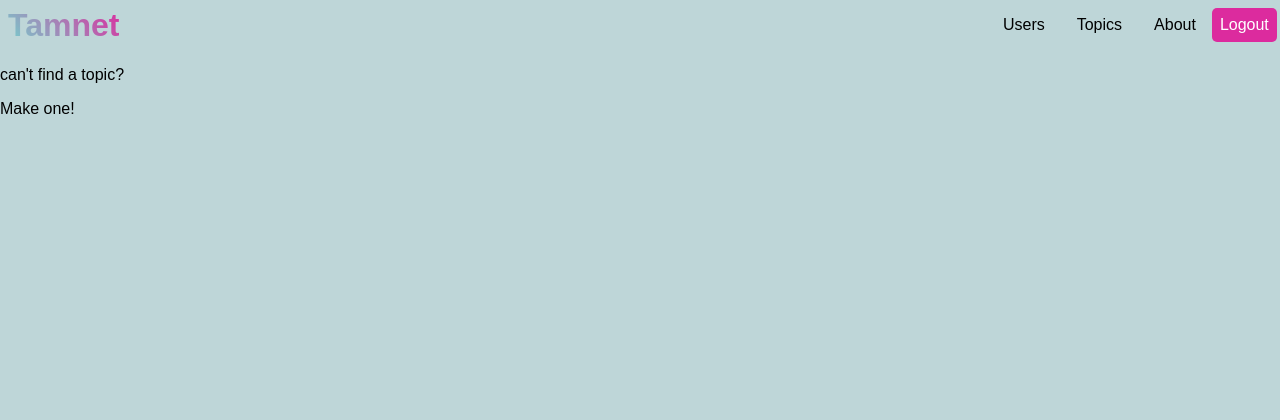
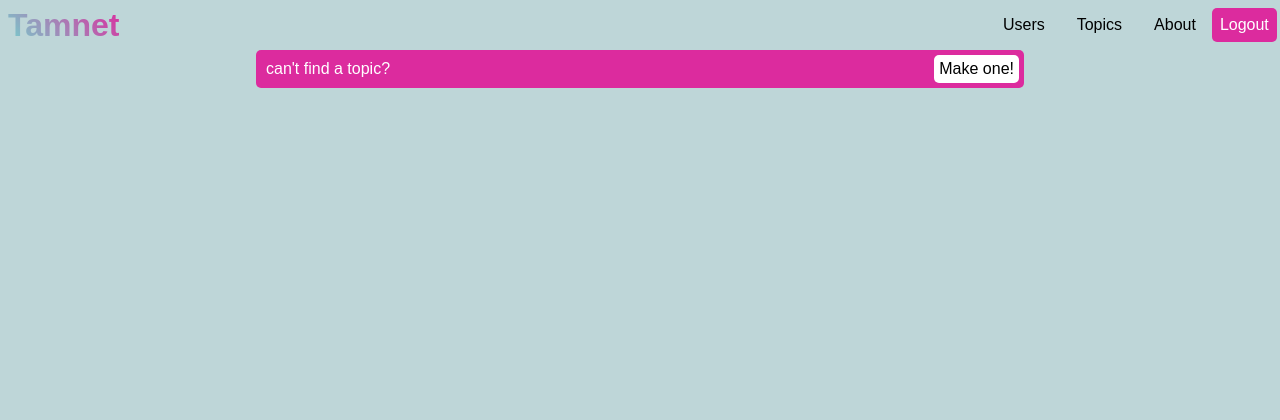
Before and after one commit to AethernetX/forum-page-tamnet-, a Node server app: page /topics in a window 1280 px wide. Shown: the top 420 px of the page. After the commit the page ends 88 px from the top, so only its background shows below. Run offline with Node 20, Linux system fonts and the light colour scheme; data that the repository does not hold is empty.

Commit message:
added the add topic bar

```diff
--- a/public/style.css
+++ b/public/style.css
@@ -16,7 +16,6 @@ body {
     position: relative;
     justify-content: space-between;
     align-items: center;
-/*    background-color: #023436;*/
     color: white;
 }
 
@@ -222,6 +221,37 @@ body {
     border-radius: 3px;
 }
 
+.new-topic{
+    display: flex;
+    justify-content: space-between;
+    position: sticky;
+    background-color: #DC2B9E;
+    align-content: center;
+    border-radius: 5px;
+    margin-bottom: 1rem;
+}
+
+.new-topic > *{
+    color: #ffffff;
+    display: block;
+    margin: 5px;
+    padding: 5px;
+}
+
+.make-topic {
+    border-radius: 5px;
+    background-color: #ffffff;
+}
+
+.make-topic:hover{
+    background-color: #74D2CD;
+}
+
+.make-topic a{
+    color: black;
+    text-decoration: none;
+}
+
 .topic-box{
     background-color: #cfe9eb;
     overflow-wrap: break-word;
--- a/todo.txt
+++ b/todo.txt
@@ -16,3 +16,6 @@ sign out button?
 
 colour
 https://www.realtimecolors.com/?colors=000000-bed6d8-74d2cd-c1ebcd-dc2b9e&fonts=Poppins-Poppins
+
+
+try sticky positioning for the topic page
--- a/views/topics.ejs
+++ b/views/topics.ejs
@@ -16,10 +16,11 @@
             </ul>
         </div>
     </nav>
+    <div class="topic-feed">
     <div class="new-topic">
-        <p>can't find a topic? <div class="make-topic">Make one!</div></p>
+        <p>can't find a topic?</p>
+        <div class="make-topic"><a href="/new-topic">Make one!</a></div>
     </div>
-    <div class="topic-feed">
         <% for(topic in topics) { %>
         <div class="topic-box">
             <h1><%= topics[topic].name %></h1>
```
